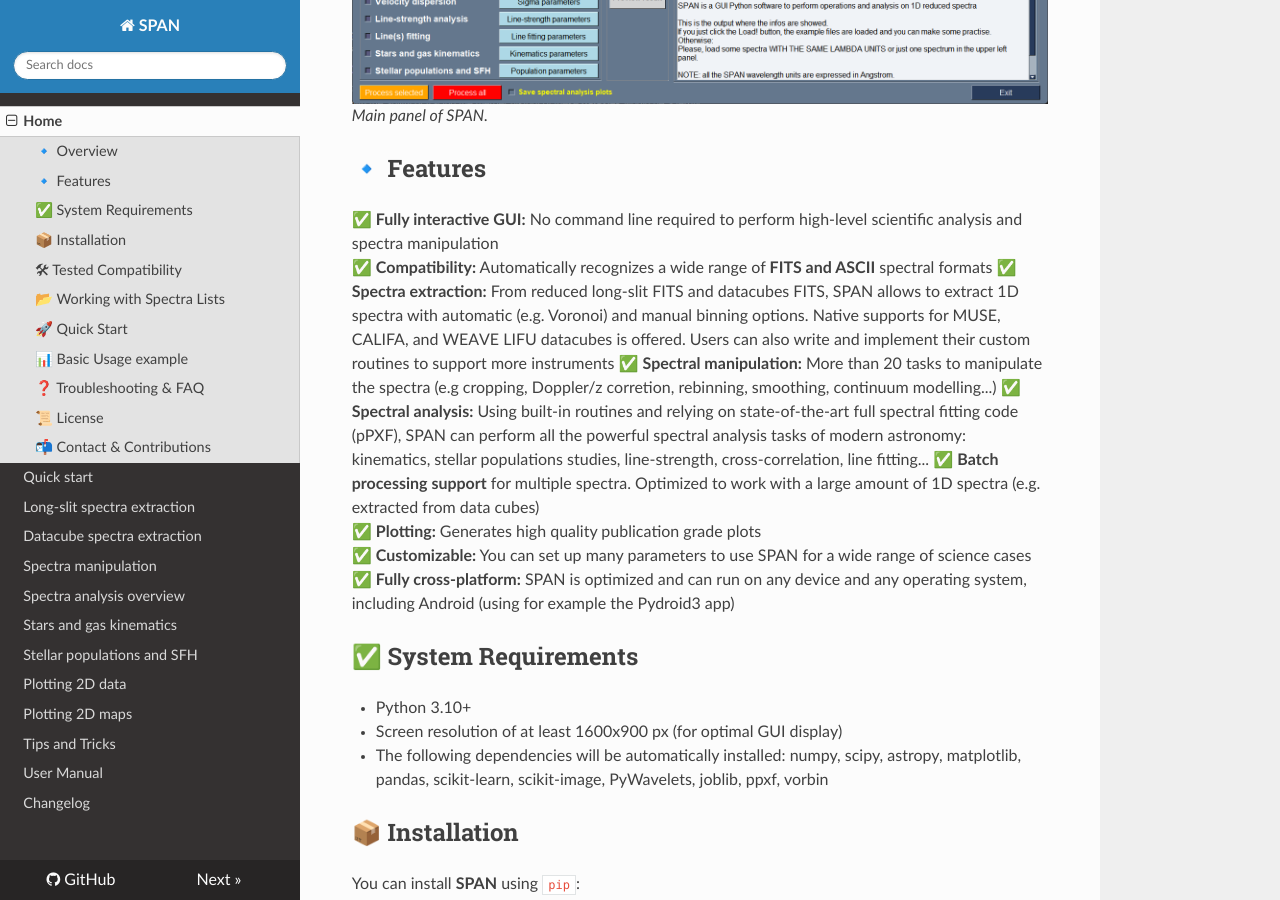
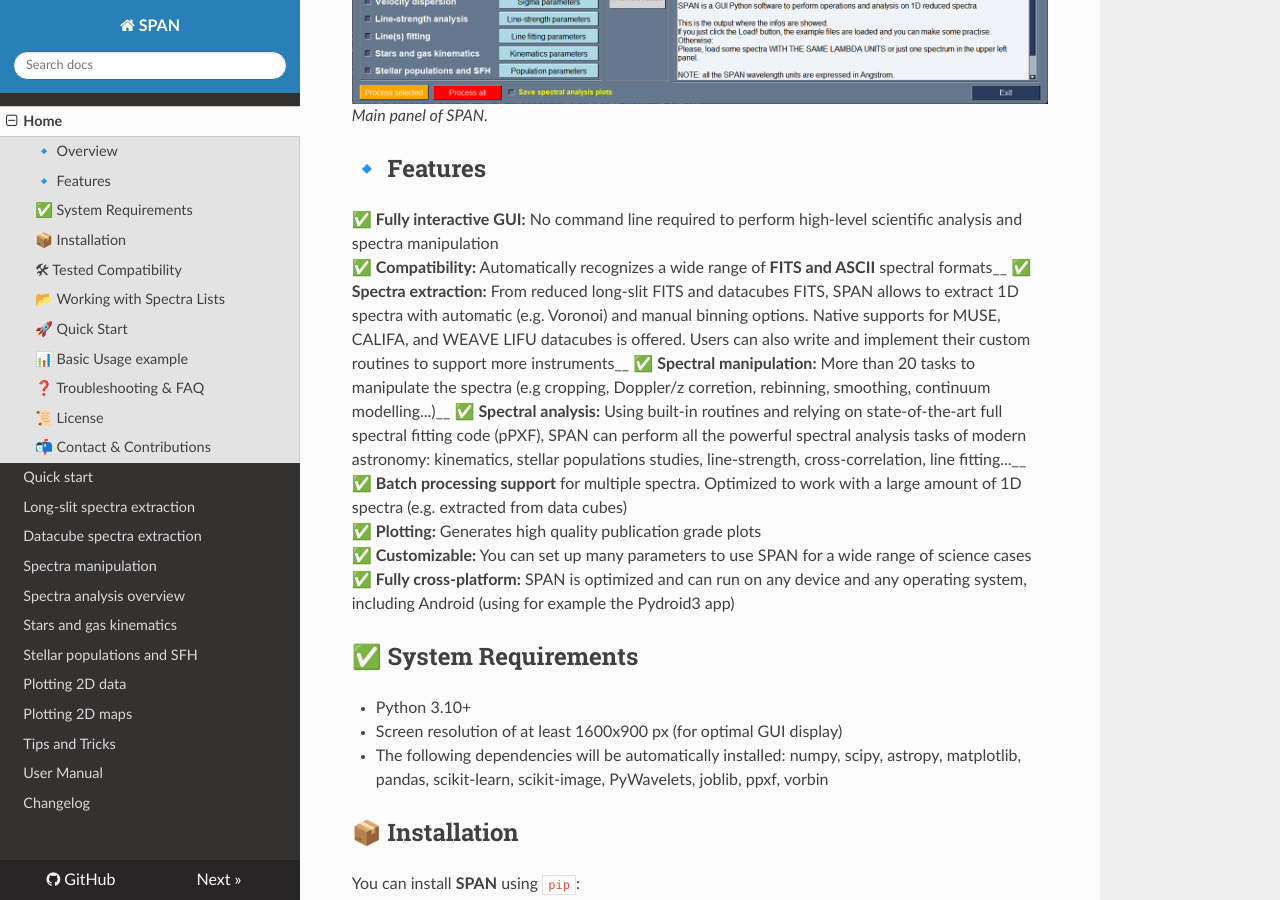
Before and after one commit to danielegasparri/span-gui, an MkDocs documentation site: the page built from docs/index.md, in a window 1280 px wide and 900 px high, scrolled down 837 px. Built offline with MkDocs 1.6.1, drawn with Linux system fonts in a browser that asks for light colours; nearby versions of some CDN libraries.

Commit message:
Add files via upload

```diff
--- a/docs/index.md
+++ b/docs/index.md
@@ -20,10 +20,10 @@
 
 ## 🔹 Features
 ✅ **Fully interactive GUI:** No command line required to perform high-level scientific analysis and spectra manipulation
-✅ **Compatibility:** Automatically recognizes a wide range of **FITS and ASCII** spectral formats
-✅ **Spectra extraction:** From reduced long-slit FITS and datacubes FITS, SPAN allows to extract 1D spectra with automatic (e.g. Voronoi) and manual binning options. Native supports for MUSE, CALIFA, and WEAVE LIFU datacubes is offered. Users can also write and implement their custom routines to support more instruments
-✅ **Spectral manipulation:** More than 20 tasks to manipulate the spectra (e.g cropping, Doppler/z corretion, rebinning, smoothing, continuum modelling...)
-✅ **Spectral analysis:** Using built-in routines and relying on state-of-the-art full spectral fitting code (pPXF), SPAN can perform all the powerful spectral analysis tasks of modern astronomy: kinematics, stellar populations studies, line-strength, cross-correlation, line fitting...
+✅ **Compatibility:** Automatically recognizes a wide range of **FITS and ASCII** spectral formats__
+✅ **Spectra extraction:** From reduced long-slit FITS and datacubes FITS, SPAN allows to extract 1D spectra with automatic (e.g. Voronoi) and manual binning options. Native supports for MUSE, CALIFA, and WEAVE LIFU datacubes is offered. Users can also write and implement their custom routines to support more instruments__
+✅ **Spectral manipulation:** More than 20 tasks to manipulate the spectra (e.g cropping, Doppler/z corretion, rebinning, smoothing, continuum modelling...)__
+✅ **Spectral analysis:** Using built-in routines and relying on state-of-the-art full spectral fitting code (pPXF), SPAN can perform all the powerful spectral analysis tasks of modern astronomy: kinematics, stellar populations studies, line-strength, cross-correlation, line fitting...__
 ✅ **Batch processing support** for multiple spectra. Optimized to work with a large amount of 1D spectra (e.g. extracted from data cubes)
 ✅ **Plotting:** Generates high quality publication grade plots
 ✅ **Customizable:** You can set up many parameters to use SPAN for a wide range of science cases
```
